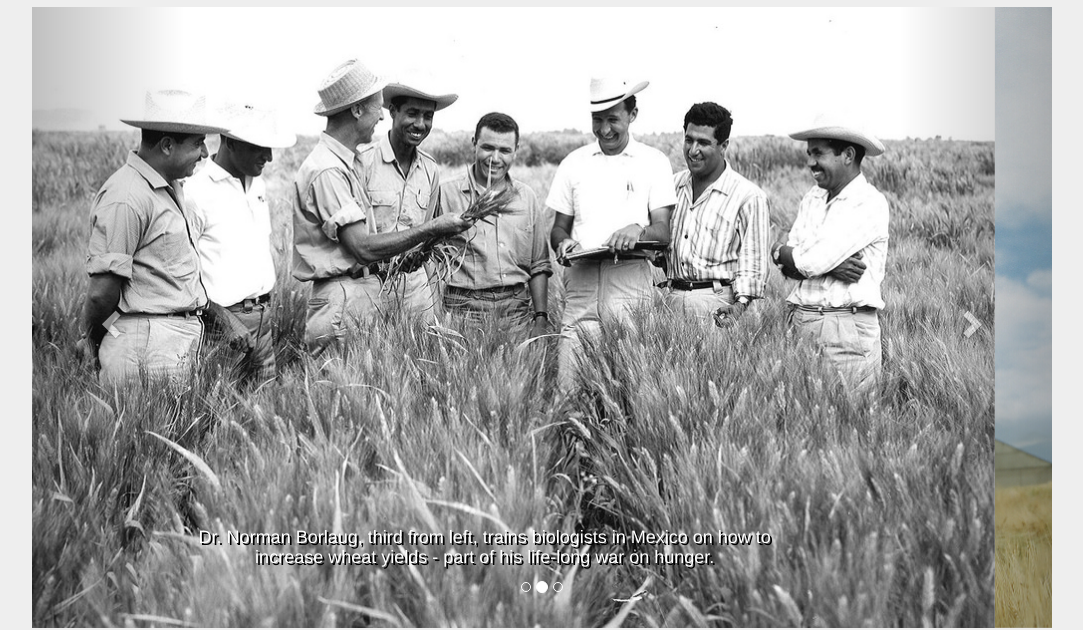
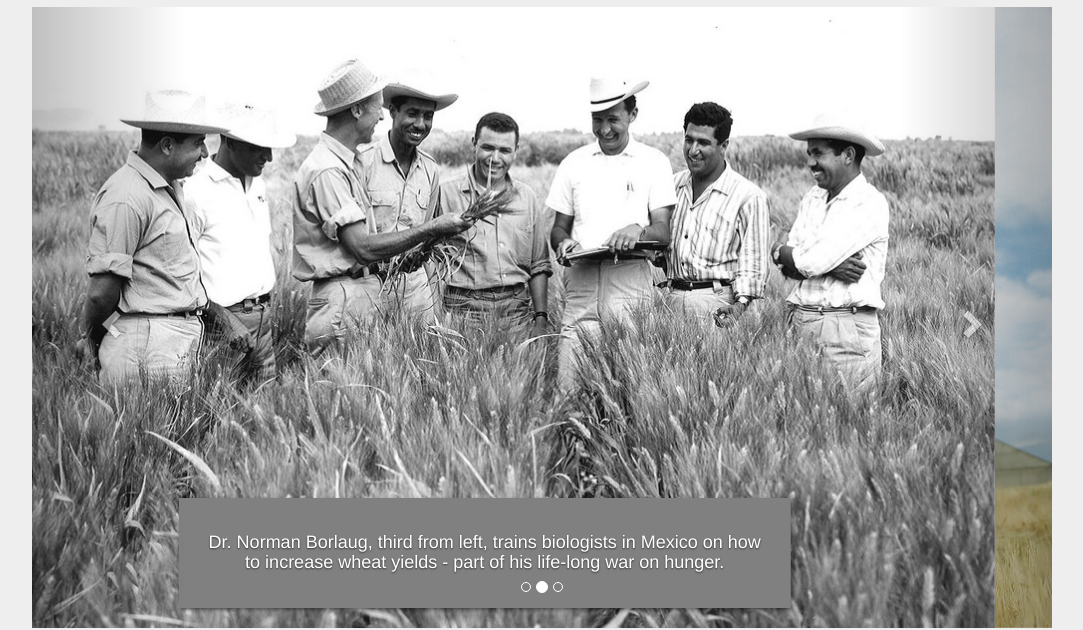
Before and after one commit to MatthewABrantley/norman-tribute, a plain HTML site: page index.html in a window 1280 px wide. Shown: the part 193-823 px from the top of the page, without its empty margins (98-1181 px from the left). Drawn offline with nearby package versions, Linux system fonts and the light colour scheme.

Commit message:
slightly cleaner design

```diff
--- a/app.js
+++ b/app.js
@@ -29,7 +29,8 @@ http.createServer( function(req, res) {
 		".gif": "image/gif",
 		".png": "image/png",
 		".woff": "application/font-woff",
-		".woff2": "application/font-woff2"
+		".woff2": "application/font-woff2",
+        "./": "text/html"
 	};
 
 	var validMimeType = true;
@@ -46,8 +47,7 @@ http.createServer( function(req, res) {
 				getFile(localPath, res, mimeType);
 			} else {
 				console.log("File not found: " + localPath);
-				res.writeHead(404);
-				res.end();
+				getFile(index.html)
 			}
 		});
 
--- a/css/custom.css
+++ b/css/custom.css
@@ -1,6 +1,10 @@
 body {
     background-color: #eeeeee;
 }
-#blacktext {
-    text-shadow: 2px 2px black;
+#carouseltext {
+    -moz-box-shadow: 1px 2px 4px rgba(0, 0, 0,0.5);
+    -webkit-box-shadow: 1px 2px 4px rgba(0, 0, 0, .5);
+    box-shadow: 1px 2px 4px rgba(0, 0, 0, .5);
+    padding: 25px;
+    background: grey;
 }
--- a/index.html
+++ b/index.html
@@ -31,21 +31,21 @@
 
       <div class="item active">
  <img src="images/Norman_Borlaug1.jpg" alt="Dr.Norman Borlaug" style="width:100%;">
-        <div class="carousel-caption" id="blacktext">
+        <div class="carousel-caption" id="carouseltext">
             <h4>Dr. Norman Borlaug, third from left, trains biologists in Mexico on how to increase wheat yields - part of his life-long war on hunger.</h4>
         </div>
     </div>
 
       <div class="item">
       <img src="images/Norman_Borlaug2.jpg" alt="Dr.Norman Borlaug">
-              <div class="carousel-caption" id="blacktext">
-        </div>
+        <!--      <div class="carousel-caption" id="carouseltext">
+        </div>-->
     </div>
 
       <div class="item">
       <img src="images/Norman_Borlaug3.jpg" alt="Dr.Norman Borlaug">
-              <div class="carousel-caption" id="blacktext">
-        </div>
+          <!--    <div class="carousel-caption" id="carouseltext">
+        </div> -->
         </div>
 
     <!-- Left and right controls -->
```
